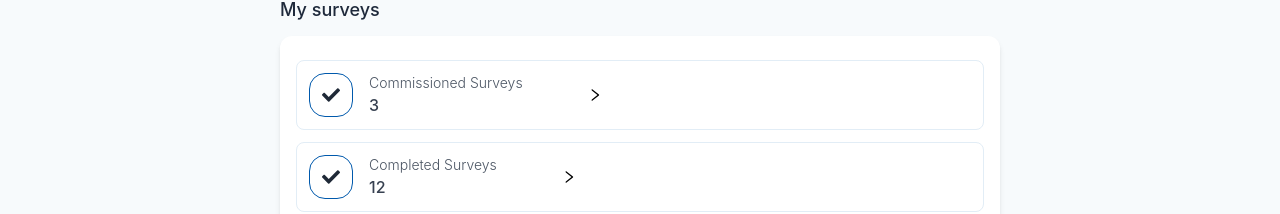
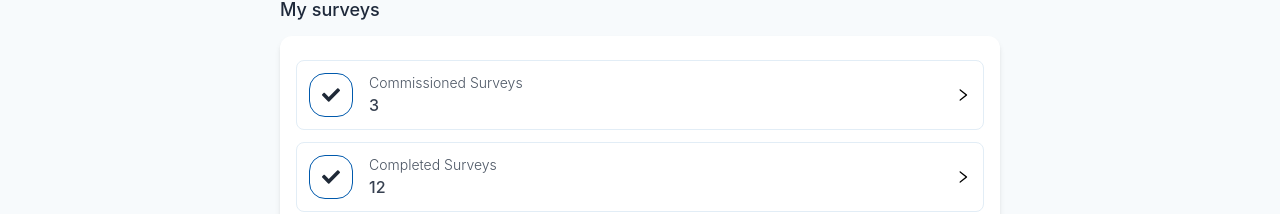
Before and after one commit to afullsnack/sonergy_test, a Next.js app: page /home in a window 1280 px wide. Shown: the part 594-808 px from the top of the page. Built offline with nearby package versions, Linux system fonts and the light colour scheme.

Commit message:
CHORE: Fixed component alignment issue on the home page

```diff
--- a/components/Survey.tsx
+++ b/components/Survey.tsx
@@ -12,8 +12,8 @@
       <div className="shrink-0 rounded-2xl border-solid border-primary border-[.9px] p-3">
         <FaCheck size={18} />
       </div>
-      <div className="flex items-center justify-between space-x-16">
-        <div>
+      <div className="flex w-full items-center justify-between">
+        <div className="flex-[4]">
           <div className="text-sm font-light text-gray-600">{title}</div>
           <p className="text-[16px] text-gray-700 font-medium">{count}</p>
         </div>
```
